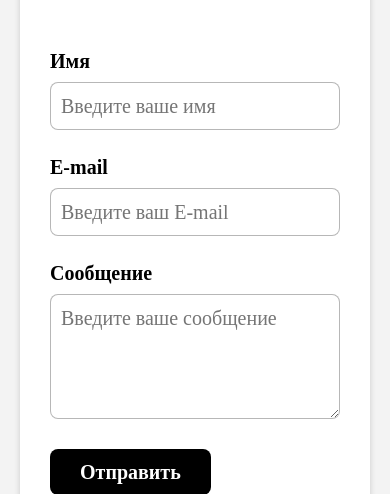
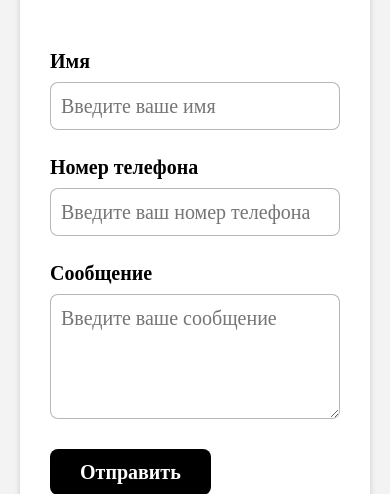
Before and after one commit to lomowg/CodingSite, a Flask app: page /contacts in a window 390 px wide. Shown: the part 949-1443 px from the top of the page. Run offline with Flask 3, Linux system fonts and the light colour scheme; some libraries are stand-ins or nearby versions; some web fonts are replaced.

Commit message:
change mail to phone

```diff
--- a/static/send-email.js
+++ b/static/send-email.js
@@ -4,7 +4,7 @@ function openYandexMail() {
     const message = document.querySelector('textarea[name="your-message"]').value;
 
     const subject = `Сообщение от ${name}`;
-    const body = `Имя: ${name}\nE-mail: ${email}\nСообщение: ${message}`;
+    const body = `Имя: ${name}\nНомер телефона: ${email}\nСообщение: ${message}`;
 
     const mailtoLink = `mailto:bmwforce@bk.ru?to=&subject=${encodeURIComponent(subject)}&body=${encodeURIComponent(body)}`;
 
--- a/templates/contacts.html
+++ b/templates/contacts.html
@@ -412,8 +412,8 @@
             <input size="40" class="wpcf7-form-control wpcf7-text wpcf7-validates-as-required" aria-required="true" aria-invalid="false" placeholder="Введите ваше имя" type="text" name="your-name"></span>
                                 </label>
                                 <br>
-                                <label> E-mail <span class="wpcf7-form-control-wrap" data-name="your-email">
-            <input size="40" class="wpcf7-form-control wpcf7-email wpcf7-validates-as-required wpcf7-text wpcf7-validates-as-email" aria-required="true" aria-invalid="false" placeholder="Введите ваш E-mail" type="email" name="your-email"></span>
+                                <label> Номер телефона <span class="wpcf7-form-control-wrap" data-name="your-email">
+            <input size="40" class="wpcf7-form-control wpcf7-email wpcf7-validates-as-required wpcf7-text wpcf7-validates-as-email" aria-required="true" aria-invalid="false" placeholder="Введите ваш номер телефона" type="email" name="your-email"></span>
                                 </label>
                                 <br>
                                 <label> Сообщение <span class="wpcf7-form-control-wrap" data-name="your-message">
--- a/templates/index.html
+++ b/templates/index.html
@@ -384,7 +384,7 @@
                                           <br> &nbsp;&nbsp;&nbsp; 🌡️ Температура узлов в момент ошибки
                                           <br> &nbsp;&nbsp;&nbsp; 🔥 Рекомендации по устранению ошибки
                                           <br>
-                                          <b>·</b> Анализ данных всех датчиков автомобиля <br>(зависит от ситуации, указано не всё):
+                                          <b>·</b> Анализ данных всех датчиков автомобиля <br>pu(зависит от ситуации, указано не всё):
                                           <br> &nbsp;&nbsp;&nbsp;🔨 Пропуски зажигания по цилиндрам
                                           <br> &nbsp;&nbsp;&nbsp;⚙️ Коррекции АКПП
                                           <br> &nbsp;&nbsp;&nbsp;🔋 История заряда АКБ за последние 5 дней
```
